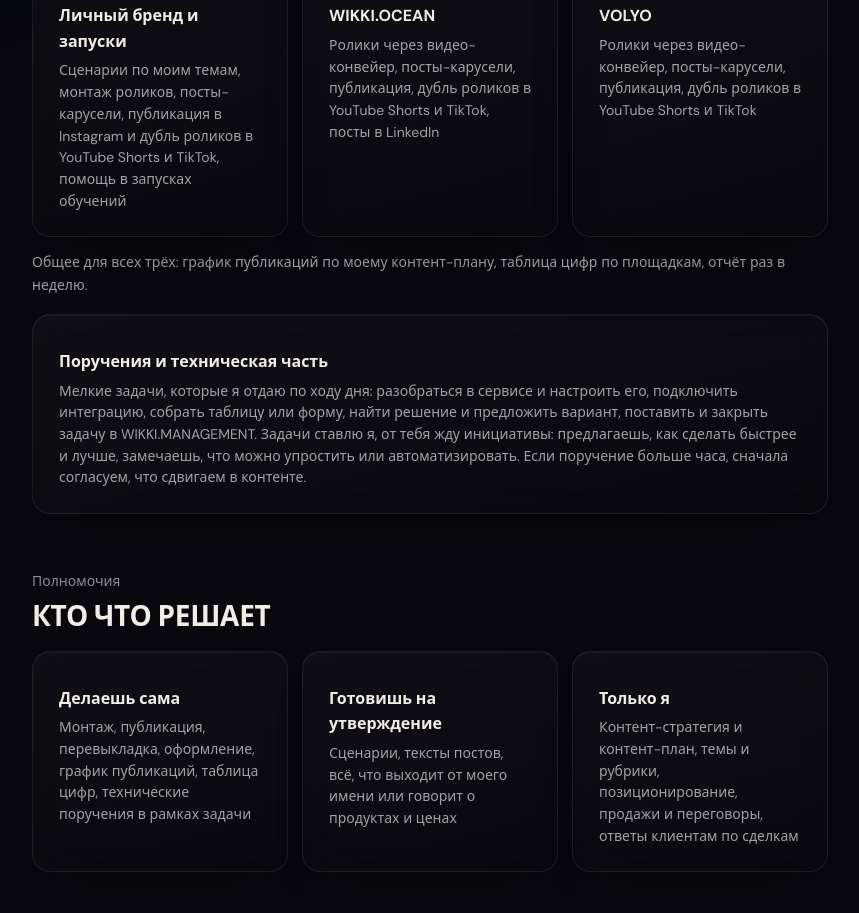
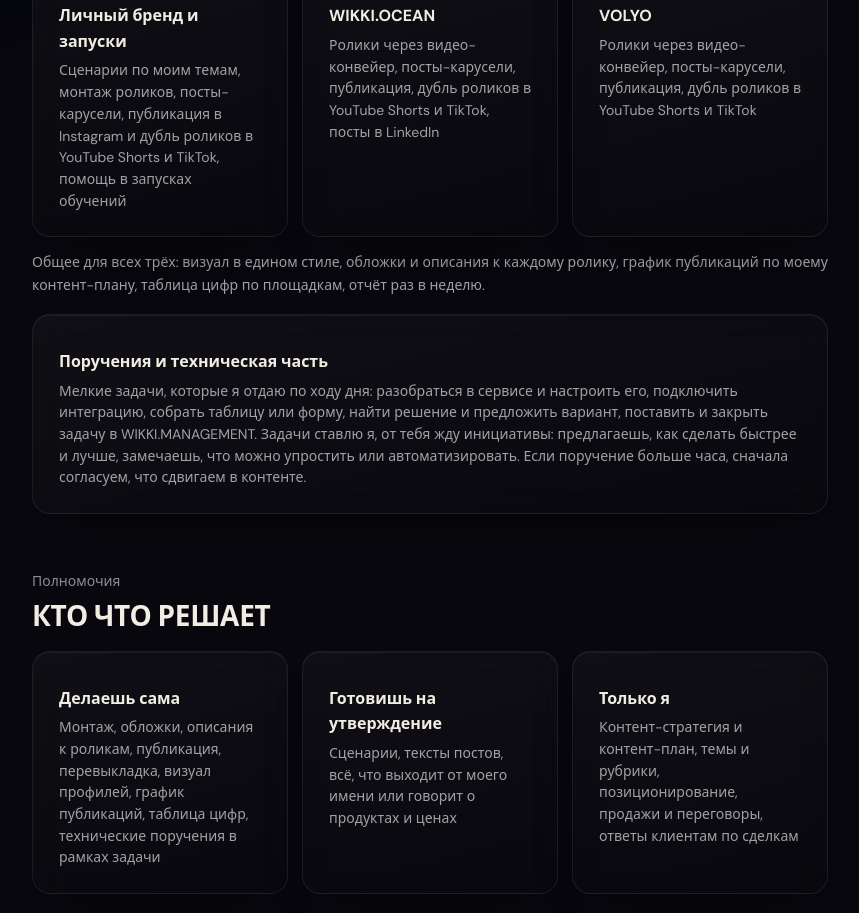
Before and after one commit to vikagladysheva07-source/team-anketa, a plain HTML site: page profil/index.html in a window 1280 px wide. Shown: the part 1027-1940 px from the top of the page, without its empty margins (210-1069 px from the left). Drawn offline with Linux system fonts and the light colour scheme.

Commit message:
Профиль роли для Юлии: визуал, обложки и описания к роликам
Co-Authored-By: Claude Opus 5.5 <noreply@anthropic.com>

```diff
--- a/profil/index.html
+++ b/profil/index.html
@@ -144,7 +144,7 @@ body{background:transparent}
     <div class="card"><div class="big">25%</div><h3>WIKKI.OCEAN</h3><small>Ролики через видео-конвейер, посты-карусели, публикация, дубль роликов в YouTube Shorts и TikTok, посты в LinkedIn</small></div>
     <div class="card"><div class="big">25%</div><h3>VOLYO</h3><small>Ролики через видео-конвейер, посты-карусели, публикация, дубль роликов в YouTube Shorts и TikTok</small></div>
   </div>
-  <p class="note">Общее для всех трёх: график публикаций по моему контент-плану, таблица цифр по площадкам, отчёт раз в неделю.</p>
+  <p class="note">Общее для всех трёх: визуал в едином стиле, обложки и описания к каждому ролику, график публикаций по моему контент-плану, таблица цифр по площадкам, отчёт раз в неделю.</p>
   <div class="card" style="margin-top:18px">
     <h3>Поручения и техническая часть</h3>
     <small>Мелкие задачи, которые я отдаю по ходу дня: разобраться в сервисе и настроить его, подключить интеграцию, собрать таблицу или форму, найти решение и предложить вариант, поставить и закрыть задачу в WIKKI.MANAGEMENT. Задачи ставлю я, от тебя жду инициативы: предлагаешь, как сделать быстрее и лучше, замечаешь, что можно упростить или автоматизировать. Если поручение больше часа, сначала согласуем, что сдвигаем в контенте.</small>
@@ -156,7 +156,7 @@ body{background:transparent}
   <h2>Кто что решает</h2>
 
   <div class="grid g3">
-    <div class="card"><h3>Делаешь сама</h3><small>Монтаж, публикация, перевыкладка, оформление, график публикаций, таблица цифр, технические поручения в рамках задачи</small></div>
+    <div class="card"><h3>Делаешь сама</h3><small>Монтаж, обложки, описания к роликам, публикация, перевыкладка, визуал профилей, график публикаций, таблица цифр, технические поручения в рамках задачи</small></div>
     <div class="card"><h3>Готовишь на утверждение</h3><small>Сценарии, тексты постов, всё, что выходит от моего имени или говорит о продуктах и ценах</small></div>
     <div class="card"><h3>Только я</h3><small>Контент-стратегия и контент-план, темы и рубрики, позиционирование, продажи и переговоры, ответы клиентам по сделкам</small></div>
   </div>
```
